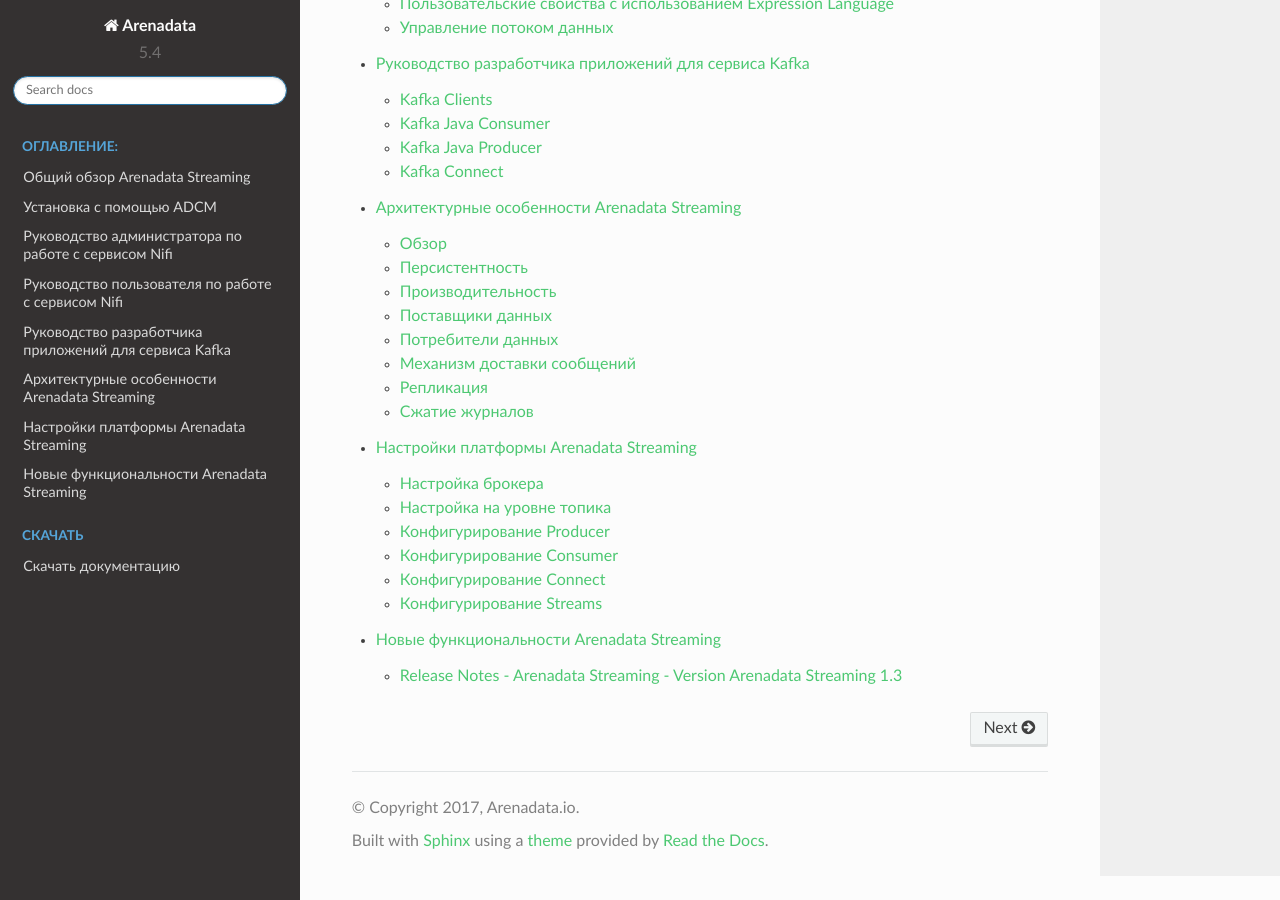
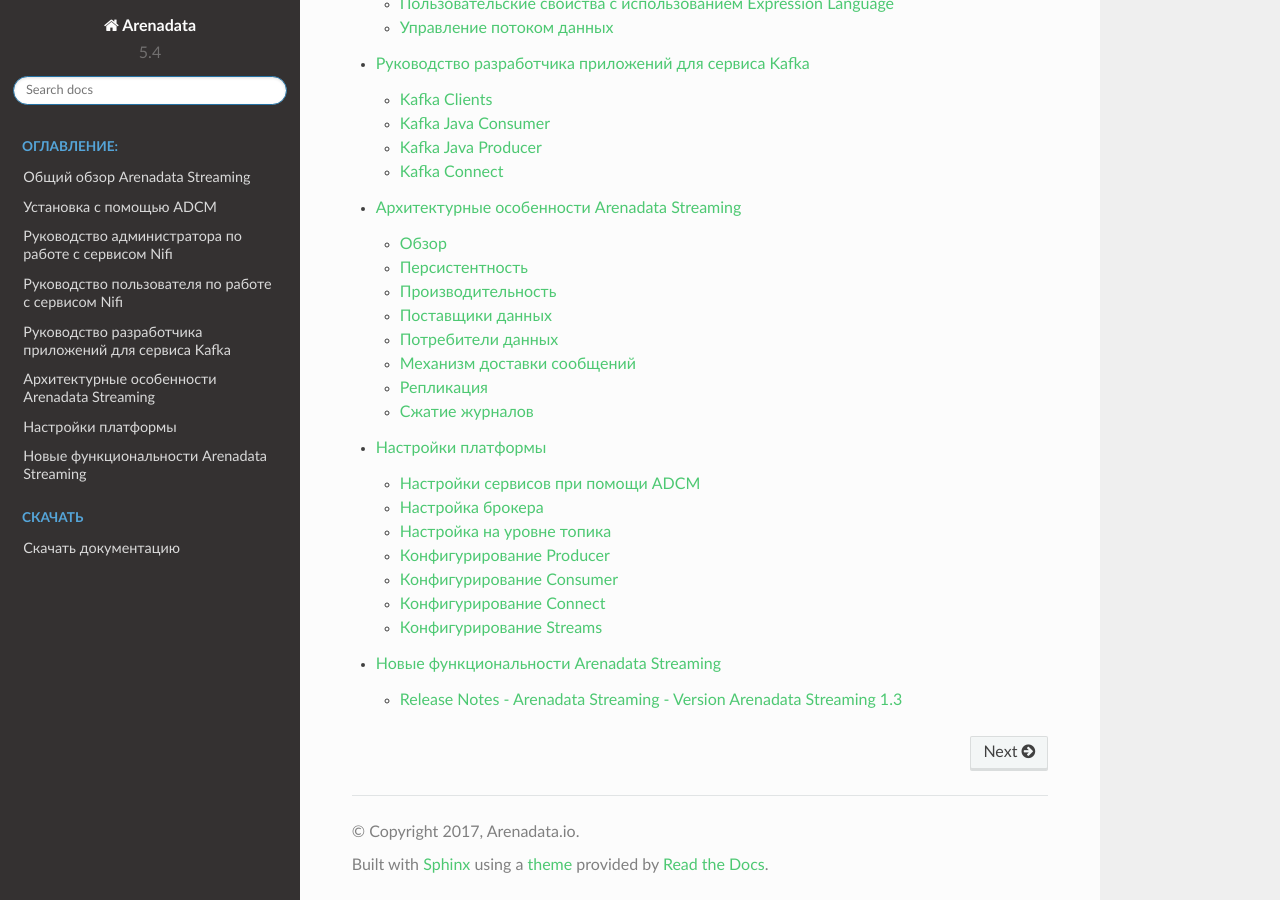
Before and after one commit to arenadata/docs_ads, a Sphinx documentation site: the page built from source/index.rst, in a window 1280 px wide and 900 px high, scrolled down 3416 px. Built offline with Sphinx 7.4.7 and the Read the Docs theme 2.0.0, drawn with Linux system fonts in a browser that asks for light colours; pages that are not in the unit, such as notebooks, are missing from menus.

Commit message:
Update index.rst

```diff
--- a/source/Config/index.rst
+++ b/source/Config/index.rst
@@ -1,5 +1,5 @@
-Настройки платформы Arenadata Streaming
-=========================================
+Настройки платформы
+=====================
 
 В документации приведены настройки платформы Arenadata Streaming на уровне брокера и топика, а также конфигурирование Producer, Consumer, Connect, Streams.
 
@@ -14,6 +14,7 @@
    :maxdepth: 2
    :caption: Оглавление:
 
+   ADCM
    broker
    topic
    Producer
```
